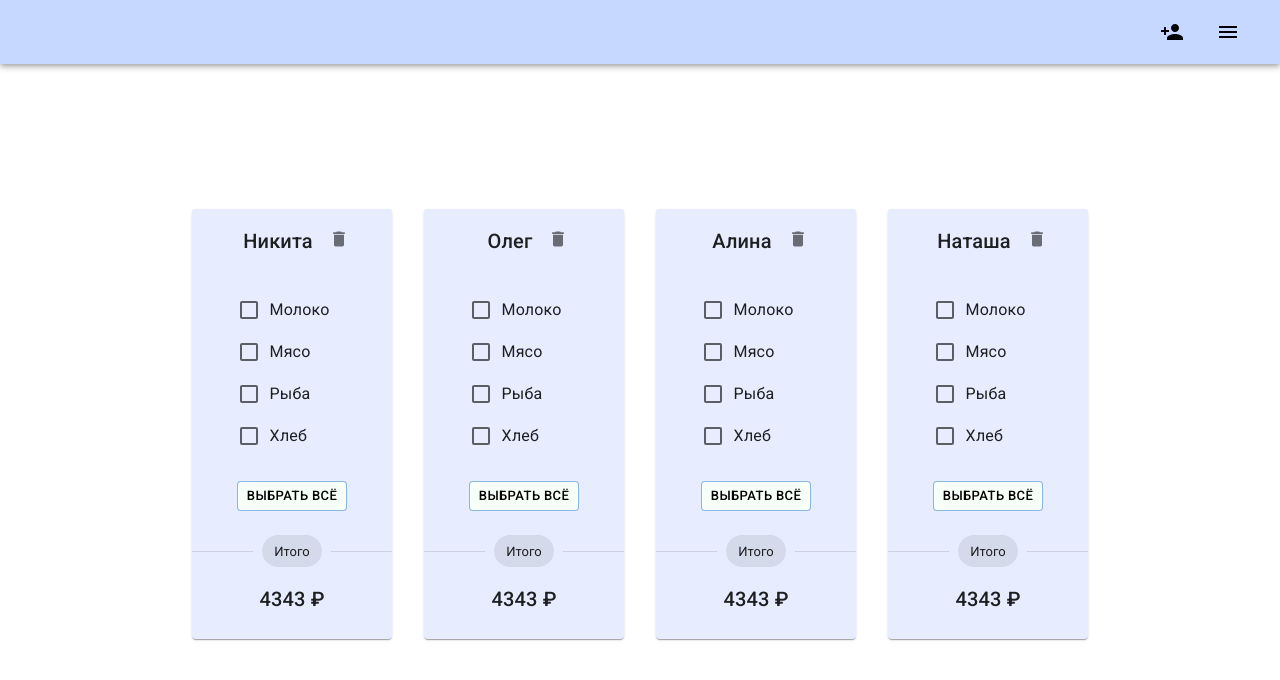
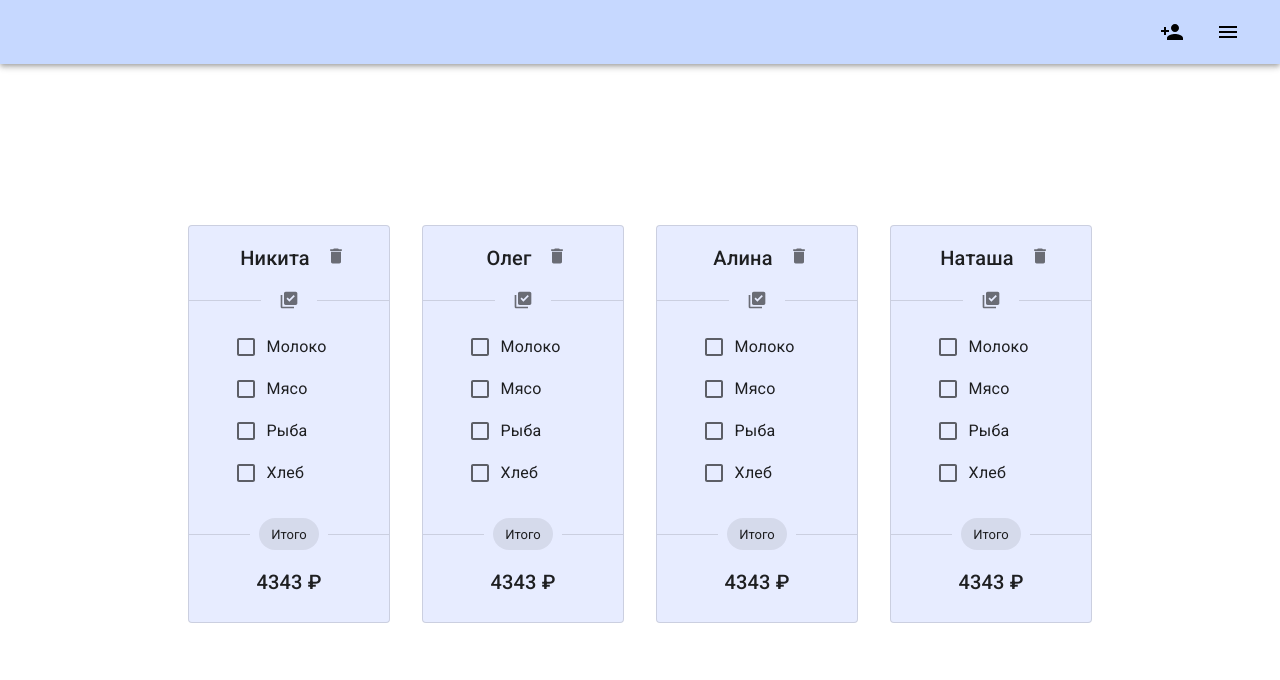
Before and after one commit to NikitaFilin/split-money, a React (Create React App) app: page / in a window 1280 px wide. Shown: the top 680 px of the page. Built offline with nearby package versions, Linux system fonts and the light colour scheme.

Commit message:
fix: User card styles

```diff
--- a/src/components/UserCard/UserCard.tsx
+++ b/src/components/UserCard/UserCard.tsx
@@ -1,21 +1,29 @@
 import React from "react";
 
 import {
-  CardActions,
-  Button,
-  CardHeader,
   IconButton,
-  Typography,
   FormGroup,
   FormControlLabel,
   Checkbox,
   Divider,
   Chip,
 } from "@mui/material";
-import { Card, Content } from "./styles";
 
-import DeleteIcon from "@mui/icons-material/Delete";
-import CardContent from "@mui/material/CardContent";
+import {
+  Delete as DeleteIcon,
+  LibraryAddCheck as LibraryAddCheckIcon,
+} from "@mui/icons-material";
+
+import {
+  Card,
+  CheckboxContent,
+  UserName,
+  CardHeader,
+  DividerBox,
+  TotalAmount,
+  TotalAmountContent,
+} from "./styles";
+
 import { TProduct, TUser } from "./types";
 
 interface IUserCard {
@@ -25,21 +33,26 @@ interface IUserCard {
 
 export const UserCard: React.FC<IUserCard> = ({ user, products }) => {
   return (
-    <Card>
+    <Card variant="outlined">
       <CardHeader
-        title={
-          <Typography variant="h6" sx={{ margin: "0 8px" }}>
-            {user.name}
-          </Typography>
-        }
+        title={<UserName variant="h6">{user.name}</UserName>}
         action={
-          <IconButton aria-label="settings">
-            <DeleteIcon fontSize="small" />
-          </IconButton>
+          <>
+            <IconButton aria-label="settings">
+              <DeleteIcon fontSize="small" />
+            </IconButton>
+          </>
         }
       />
 
-      <Content>
+      <DividerBox>
+        <Divider variant="fullWidth">
+          <IconButton aria-label="settings">
+            <LibraryAddCheckIcon fontSize="small" />
+          </IconButton>
+        </Divider>
+      </DividerBox>
+      <CheckboxContent>
         <FormGroup>
           {products.map((product) => (
             <FormControlLabel
@@ -49,33 +62,14 @@ export const UserCard: React.FC<IUserCard> = ({ user, products }) => {
             />
           ))}
         </FormGroup>
-      </Content>
+      </CheckboxContent>
 
-      <CardActions>
-        <Button
-          fullWidth
-          size="small"
-          variant="outlined"
-          sx={{ backgroundColor: "#F6FFF8", color: "black" }}
-        >
-          Выбрать всё
-        </Button>
-      </CardActions>
-
-      <CardContent
-        sx={{
-          width: "100%",
-          display: "flex",
-          flexDirection: "column",
-        }}
-      >
+      <TotalAmountContent>
         <Divider variant="fullWidth">
           <Chip label="Итого" />
         </Divider>
-        <Typography component="div" variant="h6" m={"0 auto"} pt={2}>
-          4343 &#8381;
-        </Typography>
-      </CardContent>
+        <TotalAmount variant="h6">4343 &#8381;</TotalAmount>
+      </TotalAmountContent>
     </Card>
   );
 };
--- a/src/components/UserCard/styles.ts
+++ b/src/components/UserCard/styles.ts
@@ -1,6 +1,11 @@
 import styled from "@emotion/styled";
 
-import { Card as MuiCard, CardContent } from "@mui/material";
+import {
+  Card as MuiCard,
+  CardHeader as MuiCardHeader,
+  CardContent,
+  Typography,
+} from "@mui/material";
 
 export const Card = styled(MuiCard)({
   minWidth: 200,
@@ -16,6 +21,30 @@ export const Card = styled(MuiCard)({
   backgroundColor: "#E7ECFF",
 });
 
-export const Content = styled(CardContent)({
+export const CardHeader = styled(MuiCardHeader)({
+  padding: "16px 8px 8px 8px",
+});
+
+export const UserName = styled(Typography)({
+  margin: "0 8px",
+});
+
+export const DividerBox = styled.div({
+  width: "100%",
+});
+
+export const CheckboxContent = styled(CardContent)({
   flex: 1,
+  padding: 8,
 });
+
+export const TotalAmountContent = styled(CardContent)({
+  width: "100%",
+  display: "flex",
+  flexDirection: "column",
+});
+
+export const TotalAmount = styled(Typography)({
+  margin: "0 auto",
+  paddingTop: 16,
+});
```
